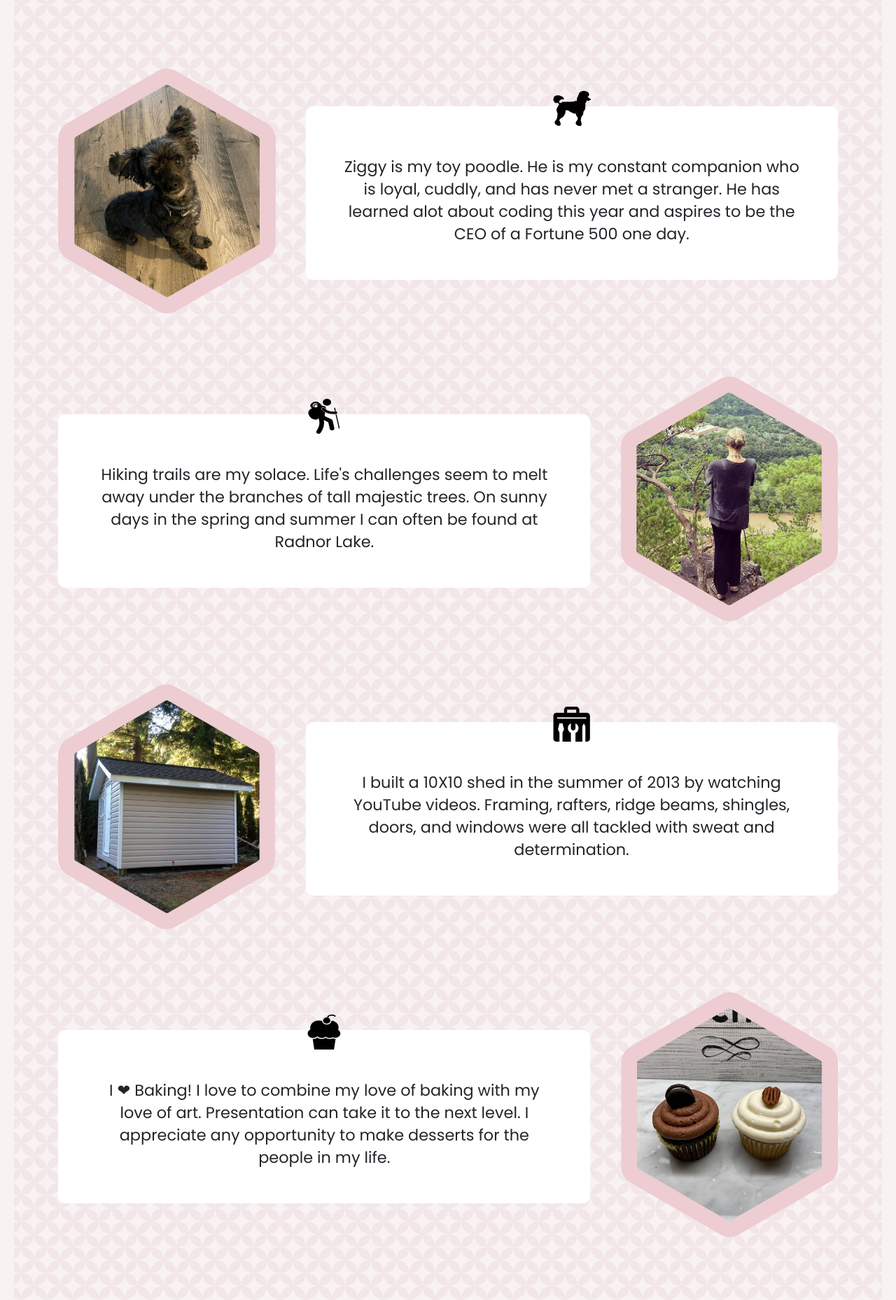
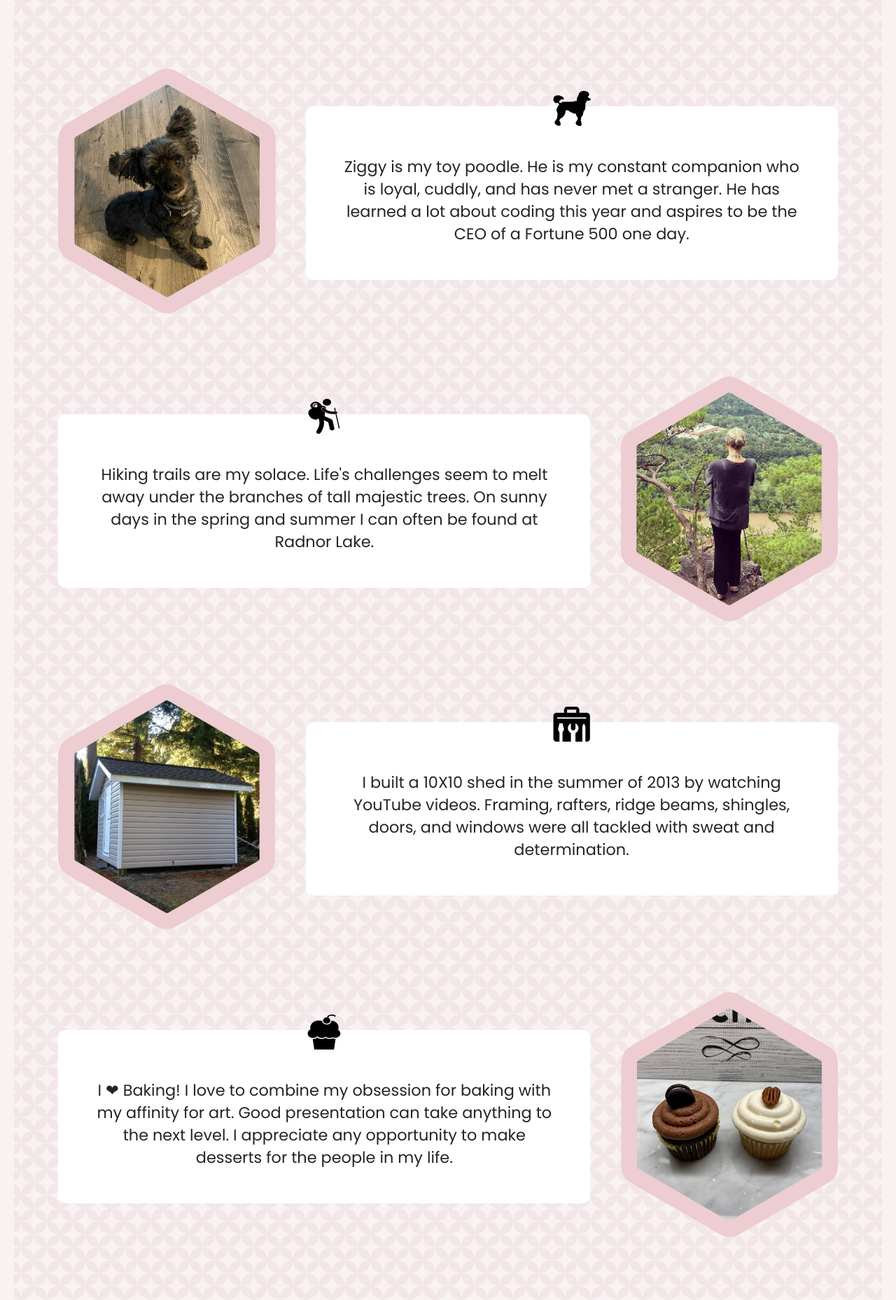
Before and after one commit to SusieCodes/SusieCodes.github.io, a React (Create React App) app: page / in a window 1280 px wide. Shown: the part 893-2751 px from the top of the page at 70% size. Built offline with nearby package versions, Linux system fonts and the light colour scheme; no server answers.

Commit message:
updated baking description

```diff
--- a/src/components/About.js
+++ b/src/components/About.js
@@ -52,9 +52,9 @@ export const About = () => {
               {/* <div className="interest-text"> */}
               <p>
                 Ziggy is my toy poodle. He is my constant companion who is
-                loyal, cuddly, and has never met a stranger. He has learned alot
-                about coding this year and aspires to be the CEO of a Fortune
-                500 one day.
+                loyal, cuddly, and has never met a stranger. He has learned a
+                lot about coding this year and aspires to be the CEO of a
+                Fortune 500 one day.
               </p>
               {/* </div> */}
             </div>
@@ -94,9 +94,10 @@ export const About = () => {
               <img src={cupcake} alt="cupcake" />
               {/* <div className="interest-text"> */}
               <p>
-                I ❤ Baking! I love to combine my love of baking with my love of
-                art. Presentation can take it to the next level. I appreciate
-                any opportunity to make desserts for the people in my life.
+                I ❤ Baking! I love to combine my obsession for baking with my
+                affinity for art. Good presentation can take anything to the
+                next level. I appreciate any opportunity to make desserts for
+                the people in my life.
               </p>
             </div>
             {/* </div> */}
```
